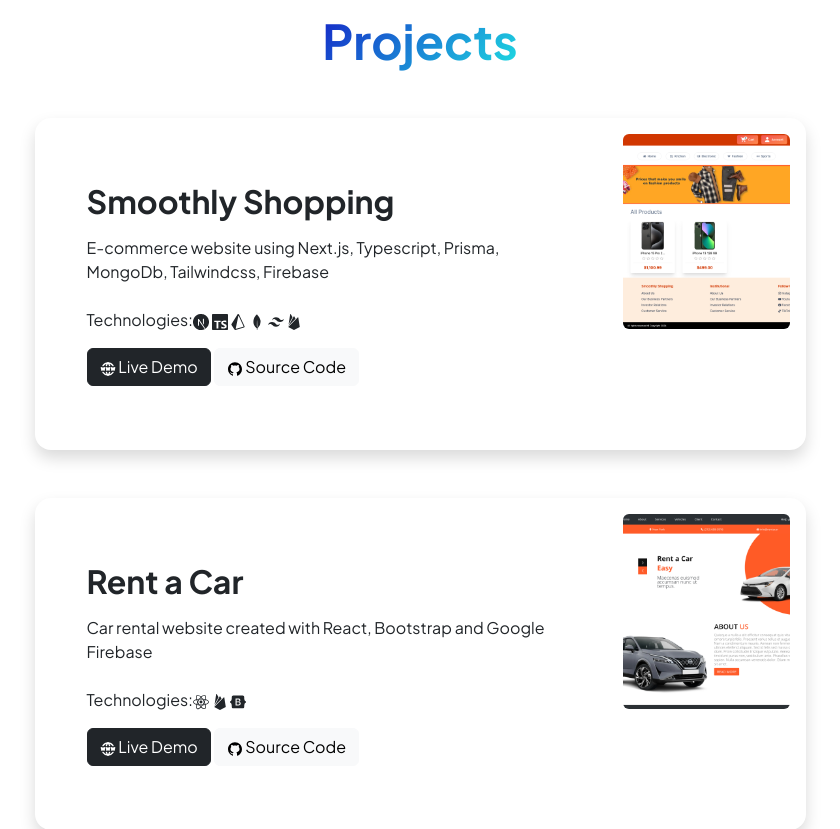
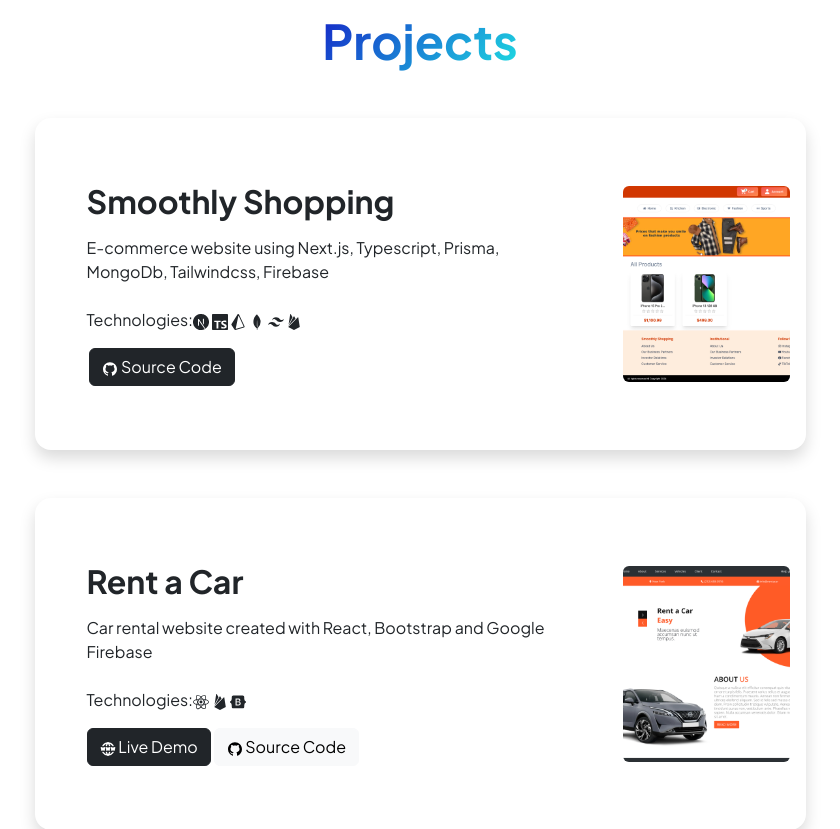
Before and after one commit to fbatuhanr/Portfolio, a React (Create React App) app: page / in a window 1280 px wide. Shown: the part 540-1369 px from the top of the page, without its empty margins (220-1060 px from the left). Built offline with nearby package versions, Linux system fonts and the light colour scheme.

Commit message:
Update projects.jsx

```diff
--- a/src/components/projects.jsx
+++ b/src/components/projects.jsx
@@ -20,8 +20,7 @@ const projectsData = [
         description: "E-commerce website using Next.js, Typescript, Prisma, MongoDb, Tailwindcss, Firebase",
         image: smoothlyshoppingImg,
         technologies: [<SiNextdotjs title="Next.js"/>, <SiTypescript title="Typescript"/>, <SiPrisma title="Prisma"/>, <SiMongodb title="MongoDB"/>, <SiTailwindcss title="Tailwindcss"/>, <SiFirebase title="Firebase"/>],
-        liveDemo: "https://rentacar-reactjs.vercel.app",
-        sourceCode: "https://github.com/fbatuhanr/RentaCar-ReactJS"
+        sourceCode: "https://github.com/fbatuhanr/SmoothlyShopping/"
     },
     {
         title: "Rent a Car",
@@ -84,7 +83,7 @@ const Projects = () => {
                             <Col xs={12} md={12} lg={9}>
                                 <Card className="overflow-hidden shadow rounded-4 border-0 mb-5">
                                     <Card.Body className="card-body">
-                                        <Row>
+                                        <Row className="align-items-center">
                                             <Col xs={9} className="px-3 px-md-5 py-3 py-md-5">
                                                 <h2 className="fw-bolder">
                                                     {data.title}
```
